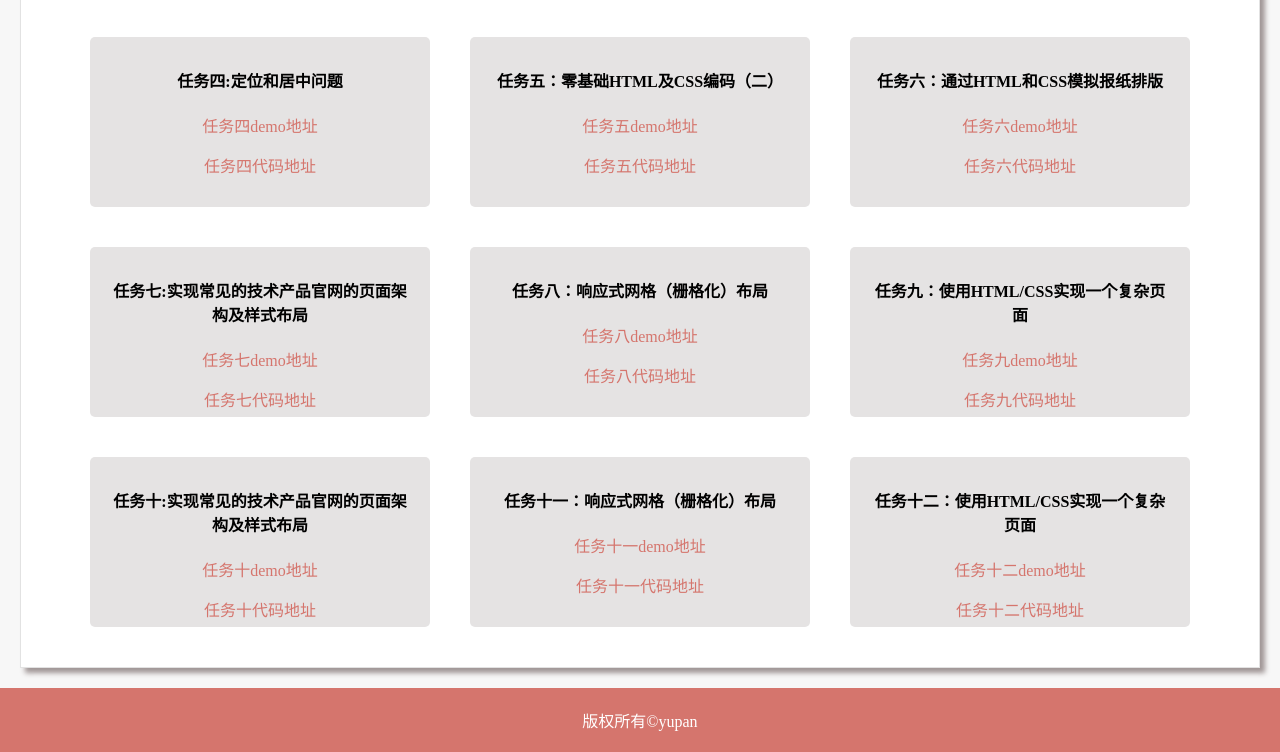
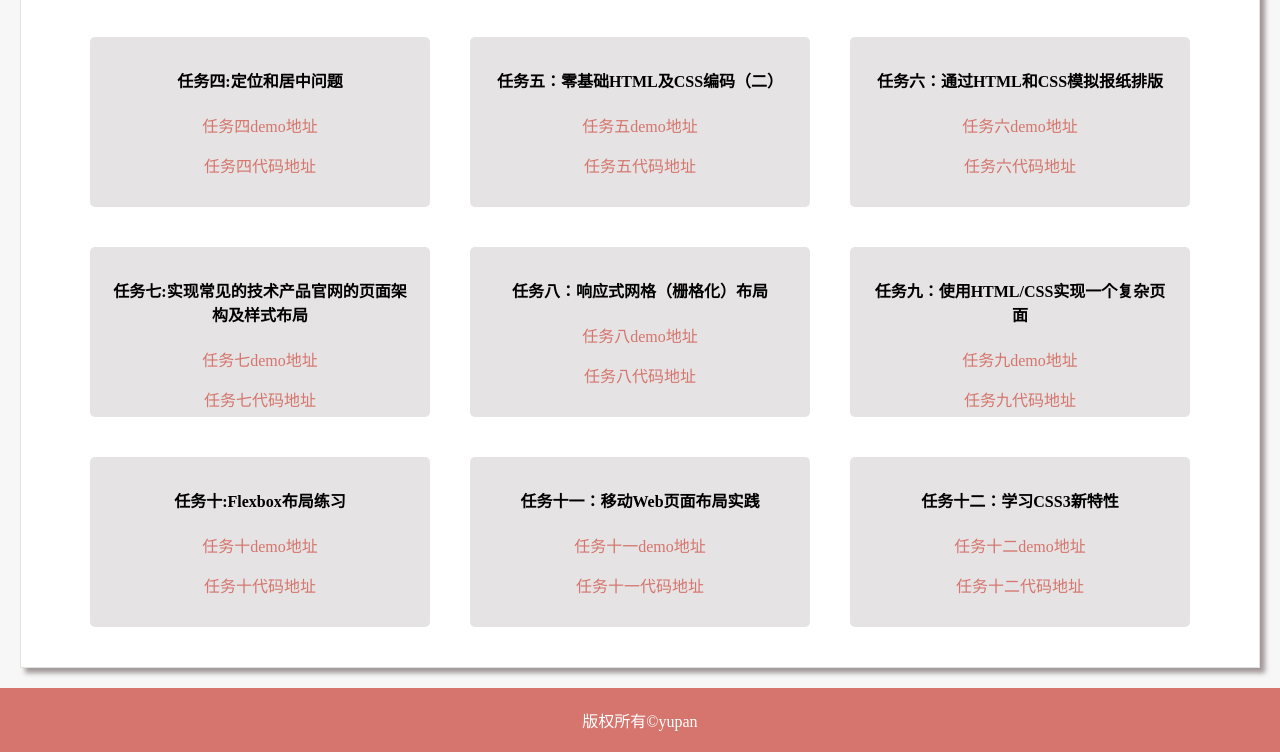
Before and after one commit to panpan040828/baiduIFE, a plain HTML site: page index.html in a window 1280 px wide. Shown: the part 455-1207 px from the top of the page. Drawn offline with Linux system fonts and the light colour scheme.

Commit message:
修改任务名称
修改任务名称

```diff
--- a/index.html
+++ b/index.html
@@ -93,20 +93,20 @@
 
 			<div class="task-row mt-20">
 				<div class="taskcard-back" style="">
-					<h4>任务十:实现常见的技术产品官网的页面架构及样式布局</h4>
+					<h4>任务十:Flexbox布局练习</h4>
 
 					<a href="task1-10.html"><p>任务十demo地址</p></a>
 					<a href="https://github.com/panpan040828/baiduIFE/blob/gh-pages/task1-10.html"><p>任务十代码地址</p></a>
 				</div>
 
 				<div class="taskcard-back" style="">
-					<h4>任务十一：响应式网格（栅格化）布局</h4>
+					<h4>任务十一：移动Web页面布局实践</h4>
 					<a href="task1-11.html"><p>任务十一demo地址</p></a>
 					<a href="https://github.com/panpan040828/baiduIFE/blob/gh-pages/task1-11.html"><p>任务十一代码地址</p></a>
 				</div>
 
 				<div class="taskcard-back" style="">
-					<h4>任务十二：使用HTML/CSS实现一个复杂页面</h4>
+					<h4>任务十二：学习CSS3新特性</h4>
 					<a href="task1-12.html"><p>任务十二demo地址</p></a>
 					<a href="https://github.com/panpan040828/baiduIFE/blob/gh-pages/task1-12.html"><p>任务十二代码地址</p></a>
 				</div>
```
